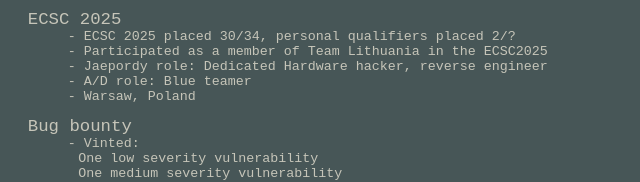
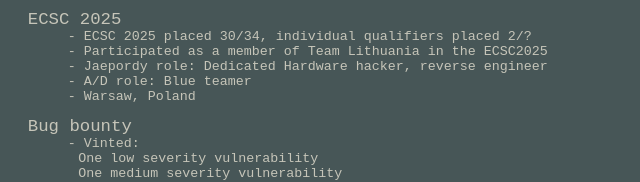
Before and after one commit to motiejusvin/motiejusvin.github.io, a plain HTML site: page index.html in a window 1280 px wide. Shown: the part 400-582 px from the top of the page, 233-873 px from the left. Drawn offline with Linux system fonts and the light colour scheme.

Commit message:
Fix HTML formatting and improve content structure

```diff
--- a/index.html
+++ b/index.html
@@ -42,7 +42,7 @@
         </dl>
         <dl>
             <dt>ECSC 2025</dt>
-            <dd>- ECSC 2025 placed 30/34, personal qualifiers placed 2/?</dd>
+            <dd>- ECSC 2025 placed 30/34, individual qualifiers placed 2/?</dd>
             <dd>- Participated as a member of Team Lithuania in the ECSC2025</dd>
             <dd>- Jaepordy role: Dedicated Hardware hacker, reverse engineer</dd>
             <dd>- A/D role: Blue teamer</dd>
```
